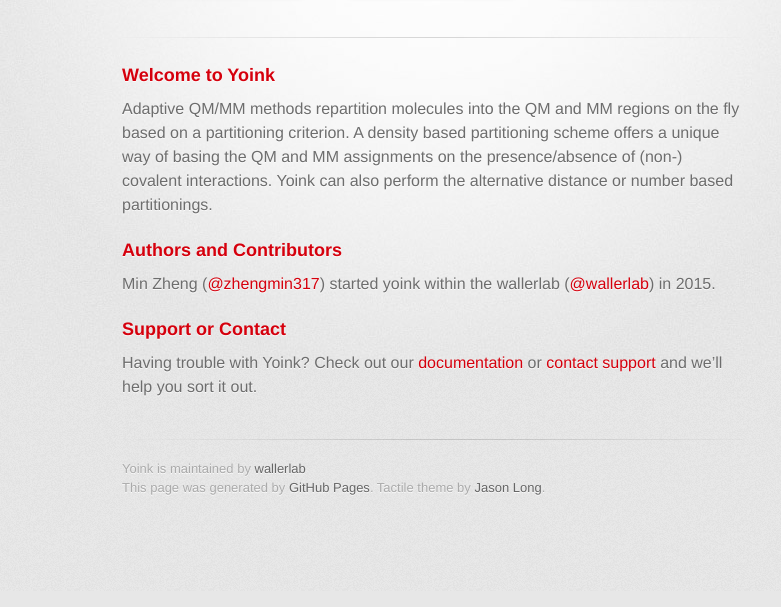
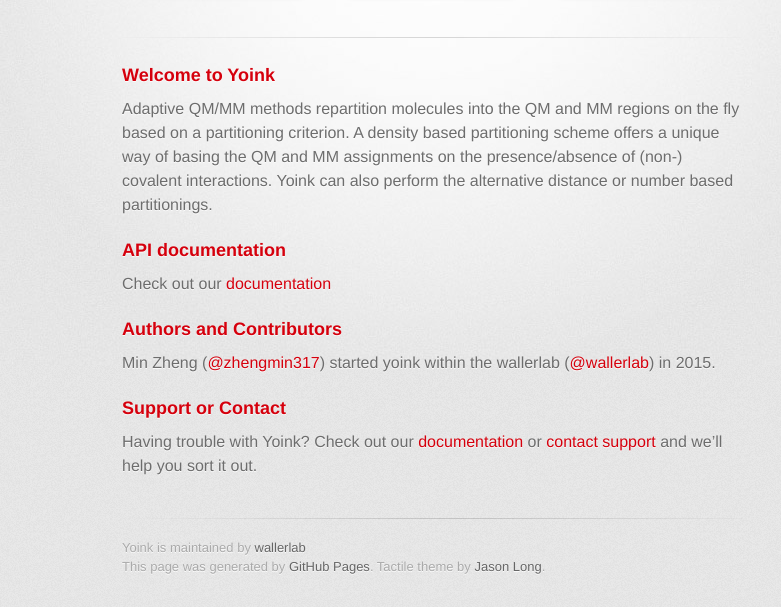
Before and after one commit to wallerlab/yoink, a plain HTML site: page index.html in a window 1280 px wide. Shown: the part 209-816 px from the top of the page, without its empty margins (208-989 px from the left). Drawn offline with Linux system fonts and the light colour scheme; a web font is replaced by a local one.

Commit message:
added javadocs

```diff
--- a/index.html
+++ b/index.html
@@ -36,6 +36,10 @@
 
 <p>Adaptive QM/MM methods repartition molecules into the QM and MM regions on the fly based on a partitioning criterion. A density based partitioning scheme offers a unique way of basing the QM and MM assignments on the presence/absence of (non-) covalent interactions. Yoink can also perform the alternative distance or number based partitionings. </p>
 
+
+<h3><a id="yoaink-javadoc" class="anchor" href="#yoink-javadoc" aria-hidden="true"><span aria-hidden="true" class="octicon octicon-link"></span></a>API documentation </h3>
+<p>Check out our  <a href="http://wallerlab.github.io/yoink/javadoc/">documentation</a> </p>
+
 <h3>
 <a id="authors-and-contributors" class="anchor" href="#authors-and-contributors" aria-hidden="true"><span aria-hidden="true" class="octicon octicon-link"></span></a>Authors and Contributors</h3>
 
```
